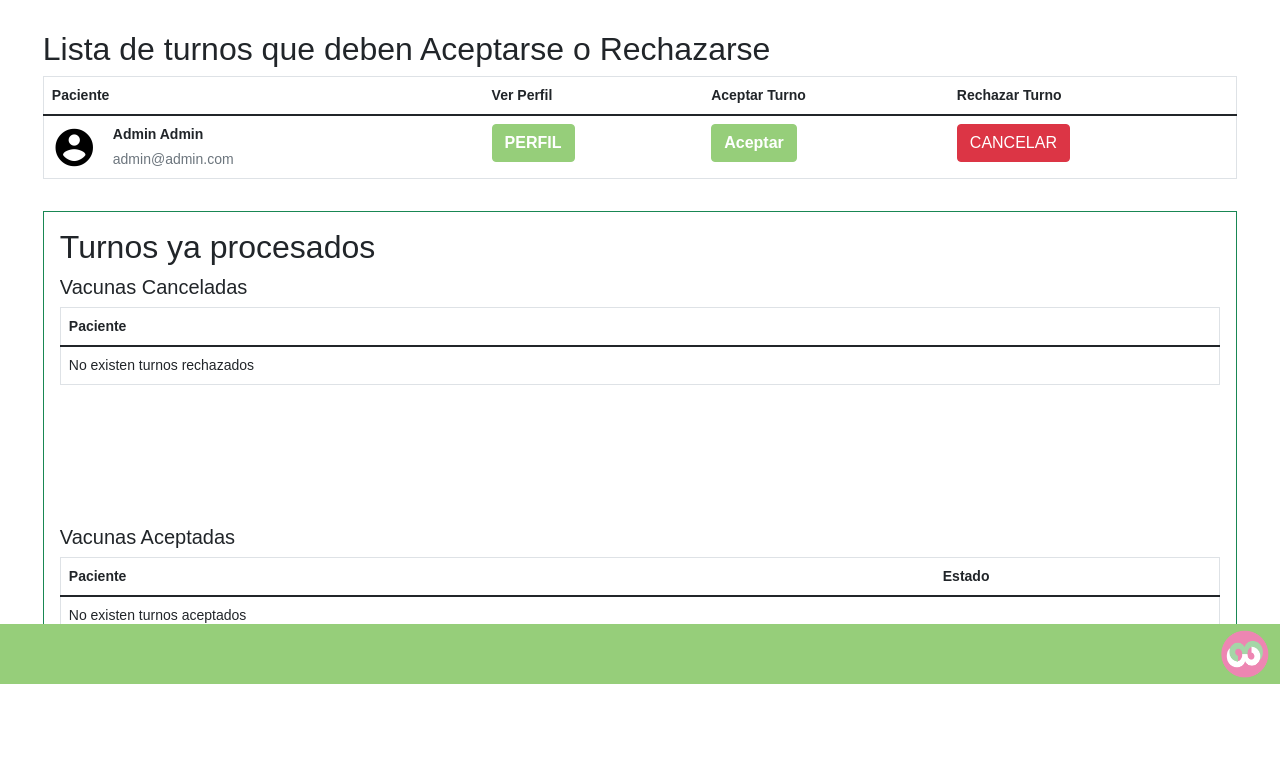
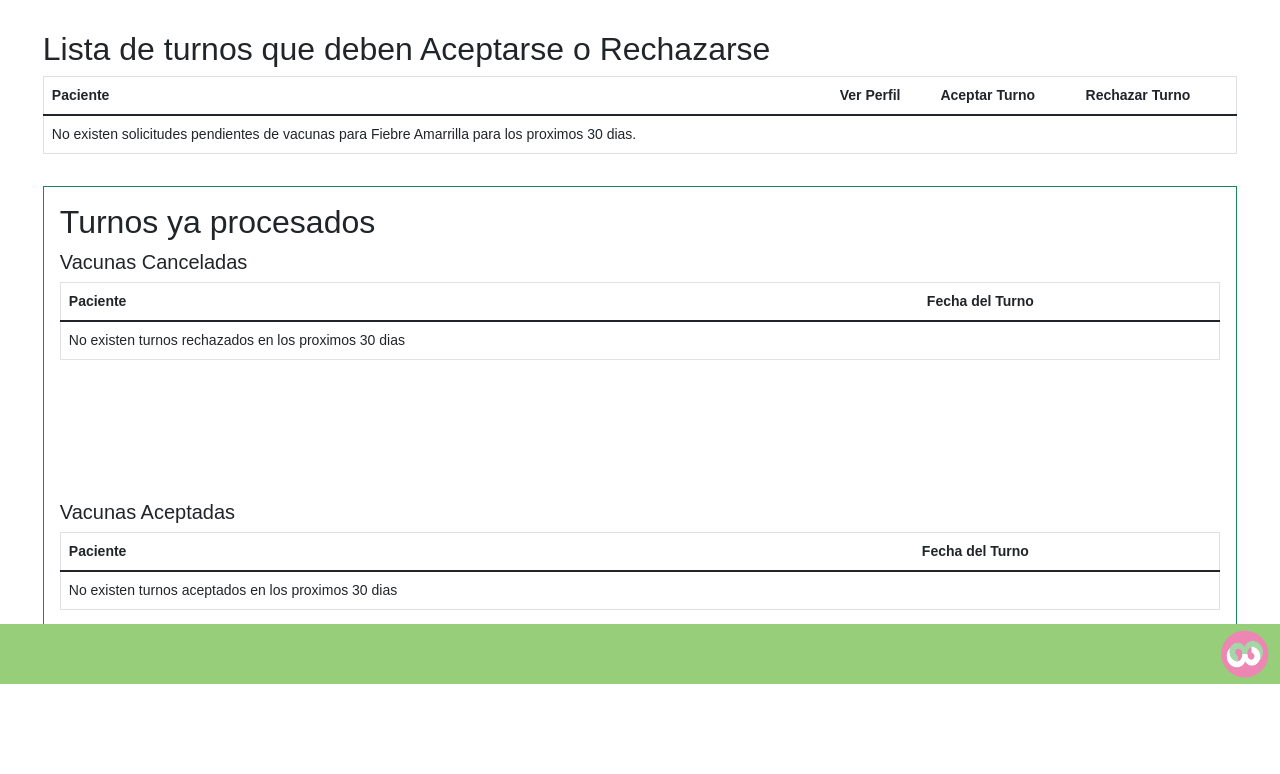
Before and after one commit to jgames95/ing2-grupo33, a Flask app: page /vacunas in a window 1280 px wide. Shown: the part 116-890 px from the top of the page. After the commit the page ends 800 px from the top, so only its background shows below. Run offline with Flask 2, Linux system fonts and the light colour scheme; data comes from the database, SQL or seed files in the repository; tables that the repository leaves empty hold one stand-in row (values such as "Sample post"); some libraries are stand-ins or nearby versions.

Commit message:
completados los filtros automaticos con 30 dias para las vistas del admin

```diff
--- a/app/__init__.py
+++ b/app/__init__.py
@@ -118,6 +118,12 @@ def create_app(environment="development"):
     app.add_url_rule("/turnos/filtro", "appointmentfilter",
                      appointment.filter, methods=["POST", "GET"])
 
+    app.add_url_rule("/vacunas/<int:appointment_id>",
+                     "appointment_admin_reject", appointment.reject, methods=["GET"])
+
+    app.add_url_rule("/<int:appointment_id>",
+                     "appointment_admin_accept", appointment.accept, methods=["GET"])
+
     # Rutas de Reportes
     app.add_url_rule("/reportes", "reports", report.report_list_index)
     app.add_url_rule("/reportes/nuevo", "report_new", report.new)
--- a/app/helpers/validations.py
+++ b/app/helpers/validations.py
@@ -133,7 +133,7 @@ def validate(input_value, input_name, **kwargs):
             return "El valor de " + input_name + " no puede estar en el futuro"
 
     if "valid_period" in kwargs and kwargs["valid_period"] is True:
-        if (input_value[0]<=input_value[1]):
+        if (input_value[0] <= input_value[1]):
             pass
         else:
             return "Periodo de tiempo inválido. \n\nLa fecha inicial debe estar antes que la final."
@@ -142,7 +142,7 @@ def validate(input_value, input_name, **kwargs):
         yesterday = datetime.datetime.today() - timedelta(days=1)
         format = "%Y-%m-%d"
         date = datetime.datetime.strptime(input_value, format).date()
-        if (date<=yesterday.date()):
+        if (date <= yesterday.date()):
             pass
         else:
             return "La fecha final debe ser del día de ayer o anterior."
--- a/app/models/appointment.py
+++ b/app/models/appointment.py
@@ -1,5 +1,6 @@
-from datetime import date
+from datetime import date, timedelta
 import datetime
+from xmlrpc.client import DateTime
 from sqlalchemy import Column, Integer, Date, String, desc, func
 from app.db import db
 from sqlalchemy.orm import relationship
@@ -165,12 +166,17 @@ class Appointment(db.Model):
 
     @classmethod
     def admin_activity_list(cls):
+        today = datetime.date.today()
+        date_start = today + timedelta(days=1)
+        date_ends = today + timedelta(days=31)
         activity_dict = {}
-        accepted_list = Appointment.query.filter_by(
-            state_id=2, vaccine_name="Fiebre Amarilla"
+        accepted_list = Appointment.query.filter(
+            cls.date >= date_start, cls.date <= date_ends,
+            cls.state_id == 2, cls.vaccine_name == "Fiebre Amarilla"
         ).all()
-        rejected_list = Appointment.query.filter_by(
-            state_id=3, vaccine_name="Fiebre Amarilla"
+        rejected_list = Appointment.query.filter(
+            cls.date >= date_start, cls.date <= date_ends,
+            cls.state_id == 3, cls.vaccine_name == "Fiebre Amarilla"
         ).all()
 
         activity_dict['accepted'] = accepted_list
@@ -179,7 +185,11 @@ class Appointment(db.Model):
 
     @classmethod
     def pending_appointments(cls):
-        appoint_list = Appointment.query.filter_by(state_id=1).all()
+        today = datetime.date.today()
+        date_start = today + timedelta(days=1)
+        date_ends = today + timedelta(days=31)
+        appoint_list = Appointment.query.filter(
+            cls.date >= date_start, cls.date <= date_ends, cls.state_id == 1).all()
         return appoint_list
 
     @classmethod
--- a/app/resources/appointment.py
+++ b/app/resources/appointment.py
@@ -80,6 +80,16 @@ def cancel(appointment_id):
         return redirect(url_for("appointments"))
 
 
+def reject(appointment_id):
+    Appointment.reject_appointment(appointment_id, session["user_id"])
+    return redirect(url_for("requested_vaccine"))
+
+
+def accept(appointment_id):
+    Appointment.approve_appointment(appointment_id, session["user_id"])
+    return redirect(url_for("requested_vaccine"))
+
+
 def close(appointment_id, user_id):
     user = User.query.filter_by(id=int(user_id)).first()
     lote = request.form["lote"]
--- a/app/templates/appointment/admin_list.html
+++ b/app/templates/appointment/admin_list.html
@@ -39,24 +39,20 @@
                     </td>
 
                     <td>
-                        <!-- boton del popup -->
-                        <a href="#a{{appoint.id|string() + appoint.user_id|string()}}popup" class="btn btn-success change_color" data-toggle="modal">Aceptar</a>
-                        <!-- ventana emergente -->
-                        <div id='a{{appoint.id|string() + appoint.user_id|string()}}popup' class="modal fade">
+                        <a href="#accpet_appointment" class="btn btn-success change_color" data-toggle="modal">ACEPTAR</a>
+                        <div id="accpet_appointment" class="modal fade">
                           <div class="modal-dialog">
                             <div class="modal-content">
                               <div class="modal-header">
-                                        <h4 class="modal-title">Ingrese lote de la vacuna</h4>
+                                <h4 class="modal-title">Aceptar turno</h4>
                                 <button type="button" class="close change_color" data-dismiss="modal" aria-hidden="true">&times;</button>
                               </div>
                               <div class="modal-body">
-                                      <form action="{{ url_for('appointment_close', appointment_id=appoint.id, user_id=appoint.user_id) }}" method="POST">
-                                        <div class="form-group add_padding">
-                                          <input class="form-control" type="text" id="lote" name="lote" placeholder="Ingrese el lote" required>
-                                        </div>
-                                        <button type="submit" class="btn btn-success float-left">Enviar</button>
-                                      </div>
-                                      </form>
+                                <h4>¿Desea aceptar el turno?</h4>
+                                <button type="button" class="btn btn-success change_color">
+                                  <a class="change_color_font" href="{{ url_for('appointment_admin_accept', appointment_id=appoint.id) }}" style="text-decoration:none">ACEPTAR TURNO</a>
+                                </button>
+                                <button data-dismiss="modal" type="button" class="btn btn-secondary">VOLVER</button>
                               </div>
                             </div>
                           </div>
@@ -64,18 +60,18 @@
                     </td>
 
                     <td>
-                        <a href="#confirm_cancel" class="btn btn-danger" data-toggle="modal">CANCELAR</a>
+                        <a href="#confirm_cancel" class="btn btn-danger" data-toggle="modal">RECHAZAR</a>
                         <div id="confirm_cancel" class="modal fade">
                           <div class="modal-dialog">
                             <div class="modal-content">
                               <div class="modal-header">
-                                <h4 class="modal-title">Confirmar cancelación</h4>
+                                <h4 class="modal-title">Confirmar rechazo</h4>
                                 <button type="button" class="close change_color" data-dismiss="modal" aria-hidden="true">&times;</button>
                               </div>
                               <div class="modal-body">
                                 <h4>¿Desea cancelar el turno?</h4>
                                 <button type="button" class="btn btn-danger">
-                                  <a class="change_color_font" href="{{ url_for('appointment_nurse_cancel', appointment_id=appoint.id) }}" style="text-decoration:none">CANCELAR TURNO</a>
+                                  <a class="change_color_font" href="{{ url_for('appointment_admin_reject', appointment_id=appoint.id) }}" style="text-decoration:none">RECHAZAR TURNO</a>
                                 </button>
                                 <button data-dismiss="modal" type="button" class="btn btn-secondary">VOLVER</button>
                               </div>
@@ -89,7 +85,7 @@
                 {% endfor %}
                 {% else %}
                 <tr>
-                    <td>No existen solicitudes pendientes de vacunas para Fiebre Amarrilla.</td>
+                    <td>No existen solicitudes pendientes de vacunas para Fiebre Amarrilla para los proximos 30 dias.</td>
                 </tr>
                 {% endif %}
 
@@ -108,6 +104,7 @@
                     <thead>
                         <tr>
                             <th scope="col">Paciente</th>
+                            <th scope="col">Fecha del Turno</th>
                         </tr>
                     </thead>
                     <tbody>
@@ -118,11 +115,14 @@
                                 <p class="fw-bold mb-1">{{ full_name(rejected.user_id) }}</p>
                                 <p class="text-muted mb-0">{{ get_email(rejected.user_id) }}</p>
                             </td>
+                            <td>
+                                <p class="fw-bold mb-1">{{ rejected.date }}</p>
+                            </td>
                         </tr>
                         {% endfor %}
                         {% else %}
                         <tr>
-                            <td> No existen turnos rechazados</td>
+                            <td> No existen turnos rechazados en los proximos 30 dias</td>
                         </tr>
                         {% endif %}
                     </tbody>
@@ -136,7 +136,7 @@
                 <thead>
                     <tr>
                         <th scope="col">Paciente</th>
-                        <th scope="col">Estado</th>
+                        <th scope="col">Fecha del Turno</th>
                     </tr>
                 </thead>
                 <tbody>
@@ -147,12 +147,14 @@
                             <p class="fw-bold mb-1">{{ full_name(accepted.user_id) }}</p>
                             <p class="text-muted mb-0">{{ get_email(accepted.user_id) }}</p>
                         </td>
-                        <td>{{ accepted.status }}</td>
+                        <td>
+                            <p class="fw-bold mb-1">{{ accepted.date }}</p>
+                        </td>
                     </tr>
                     {% endfor %}
                     {% else %}
                     <tr>
-                        <td>No existen turnos aceptados</td>
+                        <td>No existen turnos aceptados en los proximos 30 dias</td>
                     </tr>
                     {% endif %}
                 </tbody>
```
Also changed, not shown: app/templates/appointment/list_location.html (line endings or trailing spaces). Lines whose indentation alone changed are shown as unchanged.
